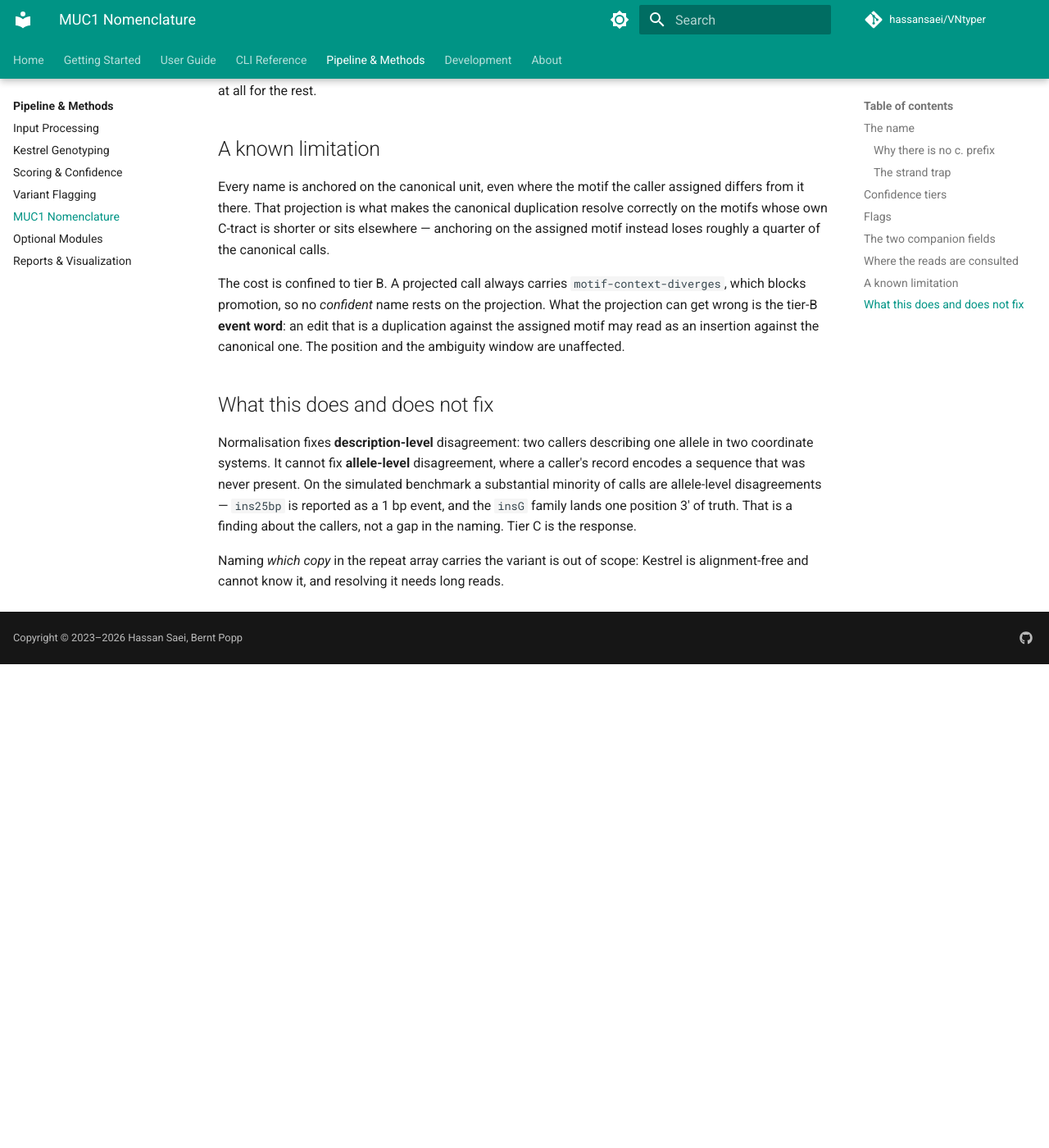
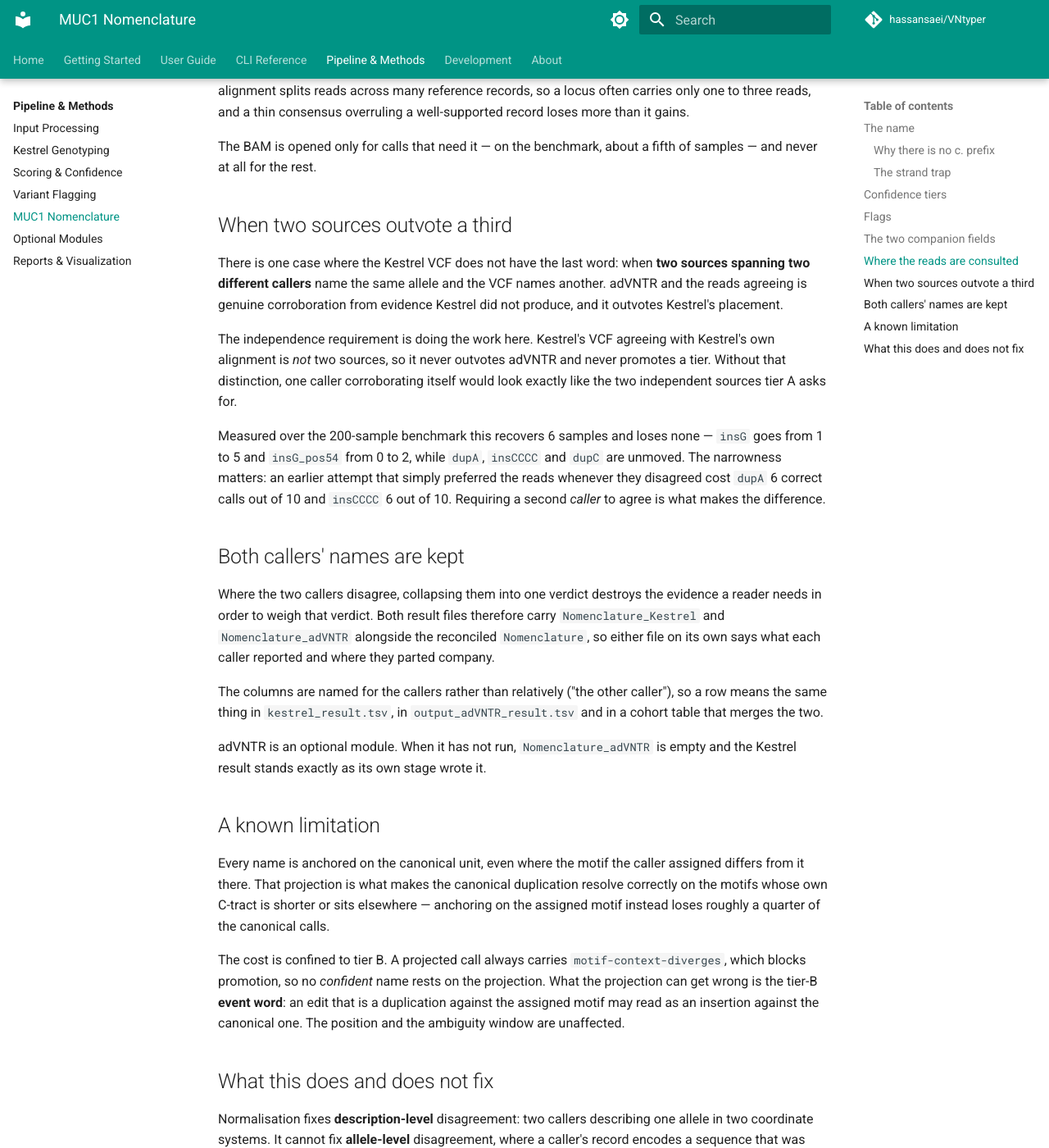
Before and after one commit to hassansaei/VNtyper, an MkDocs documentation site: the page built from docs/pipeline/nomenclature.md, in a window 1280 px wide and 1400 px high, scrolled down 3012 px. Shown: the whole window at 82% size. Built offline with MkDocs 1.6.1 and Material for MkDocs 9.7.7, drawn with Linux system fonts in a browser that asks for light colours; comment, search, counter and statistics services are not loaded; before the commit the page ends 3822 px from its top, so only the background shows below that; some of the changed text lies outside the part shown.

Commit message:
docs(nomenclature): document the vote, its independence rule, and both callers' columns
Records three things a reader needs and could not previously get from the docs: that
two sources spanning two callers outvote a third, that "independent" means a different
caller rather than a different file, and that both result files now keep each caller's
own name beside the reconciled verdict.

Also states the measured cost of the alternative -- simply preferring the reads on
disagreement -- because the narrowness of the rule is the whole reason it is safe.

Co-Authored-By: Claude Opus 5 (1M context) <noreply@anthropic.com>
Claude-Session: https://claude.ai/code/session_01Pg4z9V8nWrQd5a6rbHovJu

```diff
--- a/docs/pipeline/nomenclature.md
+++ b/docs/pipeline/nomenclature.md
@@ -54,6 +54,10 @@ The tier is an **emission rule**, not a label: it decides what may be printed.
 whole `insG` family one position 3′ of truth; those records look perfectly clean in
 isolation. Only a second, independent source separates them.
 
+"Independent" means *a different caller*, not merely a different file. Kestrel's VCF
+and Kestrel's alignment are one caller read twice, so their agreeing is one opinion
+rather than two, and it does not promote anything.
+
 Tier C is the point of the whole design. Where a caller's allele is genuinely
 indistinguishable from another, printing a name would be a confident falsehood, and
 `allele undetermined` is the honest answer.
@@ -102,6 +106,39 @@ overruling a well-supported record loses more than it gains.
 The BAM is opened only for calls that need it — on the benchmark, about a fifth of
 samples — and never at all for the rest.
 
+## When two sources outvote a third
+
+There is one case where the Kestrel VCF does not have the last word: when **two
+sources spanning two different callers** name the same allele and the VCF names
+another. adVNTR and the reads agreeing is genuine corroboration from evidence Kestrel
+did not produce, and it outvotes Kestrel's placement.
+
+The independence requirement is doing the work here. Kestrel's VCF agreeing with
+Kestrel's own alignment is *not* two sources, so it never outvotes adVNTR and never
+promotes a tier. Without that distinction, one caller corroborating itself would look
+exactly like the two independent sources tier A asks for.
+
+Measured over the 200-sample benchmark this recovers 6 samples and loses none —
+`insG` goes from 1 to 5 and `insG_pos54` from 0 to 2, while `dupA`, `insCCCC` and
+`dupC` are unmoved. The narrowness matters: an earlier attempt that simply preferred
+the reads whenever they disagreed cost `dupA` 6 correct calls out of 10 and `insCCCC`
+6 out of 10. Requiring a second *caller* to agree is what makes the difference.
+
+## Both callers' names are kept
+
+Where the two callers disagree, collapsing them into one verdict destroys the evidence
+a reader needs in order to weigh that verdict. Both result files therefore carry
+`Nomenclature_Kestrel` and `Nomenclature_adVNTR` alongside the reconciled
+`Nomenclature`, so either file on its own says what each caller reported and where
+they parted company.
+
+The columns are named for the callers rather than relatively ("the other caller"), so
+a row means the same thing in `kestrel_result.tsv`, in `output_adVNTR_result.tsv` and
+in a cohort table that merges the two.
+
+adVNTR is an optional module. When it has not run, `Nomenclature_adVNTR` is empty and
+the Kestrel result stands exactly as its own stage wrote it.
+
 ## A known limitation
 
 Every name is anchored on the canonical unit, even where the motif the caller
```
Also changed, not shown: docs/about/changelog.md (+22 -5 lines), docs/user-guide/output-files.md (+12 -5 lines).
